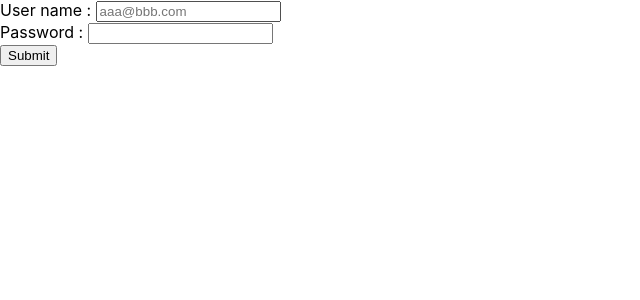
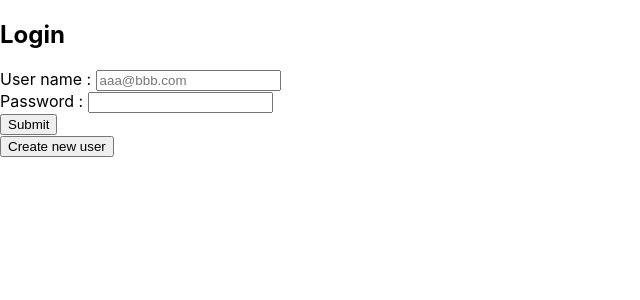
Before and after one commit to Kodewerfer/BURide_Front, a React (Create React App) app: page /login in a window 1280 px wide. Shown: the top 300 px of the page, without its empty margins (0-640 px from the left). Built offline with nearby package versions, Linux system fonts and the light colour scheme.

Commit message:
add error page, finish login and signup

```diff
--- a/src/App.js
+++ b/src/App.js
@@ -1,10 +1,10 @@
 import React from 'react';
 import './App.css';
 
-import { Router, Link, Redirect, redirectTo, navigate } from "@reach/router"
+import { Router, navigate } from "@reach/router"
 
 
-import LogInPage from './components/logIn';
+import LogSignPage from './components/logSign';
 import ListPage from './components/list';
 import DetailPage from './components/detail';
 import ErrorPage from './components/error';
@@ -17,12 +17,13 @@ export default class App extends React.Component {
   constructor(props) {
     super(props)
     this.state = {
-      currentToken: window.localStorage['BURToken'],
+      onGoingError: 0,
+      currentToken: window.localStorage.getItem('BURToken') || false,
       currentUser: "NaN"
     }
   }
 
-  // Post, /login
+  // *Post, /login
   handleLogin(logInfo) {
     // const history = useHistory();
     const fetchAddr = URLconfig.USER_ADDRESS + "/login";
@@ -40,13 +41,13 @@ export default class App extends React.Component {
           return result.json();
         }
 
-        return this.errorHandler({ message: "login unsuccessful, server stauts " + result.status });
+        throw { title: "login unsuccessful", message: result.message, status: result.status };
 
       })
       .then((res) => {
-        window.localStorage['BURToken'] = res;
+        window.localStorage.setItem('BURToken', res.token);
         this.setState({
-          currentToken: res,
+          currentToken: res.token,
           currentUser: logInfo.username
         });
 
@@ -58,26 +59,89 @@ export default class App extends React.Component {
         this.errorHandler(error)
       });
   }
+  // *Post, /login/signup
+  handleSignUp(logInfo) {
+    // const history = useHistory();
+    const fetchAddr = URLconfig.USER_ADDRESS + "/signup";
+
+    fetch(fetchAddr, {
+      method: 'POST',
+      headers: {
+        'Content-Type': 'application/json'
+      },
+      body: JSON.stringify(logInfo)
+    })
+      .then((result) => {
+
+        if (result.status === 200) {
+          return result.json();
+        }
+
+        // this.errorHandler({ message: "create user unsuccessful", status: result.status });
+        // return false;
+        throw { title: "signup unsuccessful", message: result.message, status: result.status };
+
+      })
+      .then((res) => {
+        this.handleLogin(logInfo);
+      })
+      // .then()
+      .catch((error) => {
+        this.errorHandler(error)
+      });
+  }
+  handleSignOut() {
+    window.localStorage.removeItem('BURToken');
+    this.setState({
+      currentToken: 0,
+      currentUser: "NaN"
+    });
+  }
   // handle all error in the app.
   errorHandler(error) {
     this.setState({
-      errorMessage: error.message
+      onGoingError: error
     })
-    console.log(error);
+    // console.log(error);
+    navigate('/error');
+  }
+  clearError() {
+    this.setState({
+      onGoingError: 0
+    });
+
+    // window.history.back();
+    navigate('/');
   }
 
   render() {
     return (
-      <Router>
+      <div className="body-wrapper">
 
-        <ListPage default path="/list" token={window.localStorage['BURToken']} />
+        <PageHeader token={this.state.currentToken} username={this.state.currentUser} onSignOut={() => this.handleSignOut()} />
 
-        <LogInPage path="/login" onLogin={(logInfo) => { this.handleLogin(logInfo) }} />
+        <Router>
 
-        <DetailPage path="/detail" />
+          <ListPage default path="/list" token={window.localStorage['BURToken']} />
+
+          <LogSignPage path="/login" onLogin={(logInfo) => { this.handleLogin(logInfo) }} onSignUp={(logInfo) => { this.handleSignUp(logInfo) }} />
+
+          <DetailPage path="/detail" />
+
+          <ErrorPage path="error" error={this.state.onGoingError} onClose={() => this.clearError()} />
 
 
-      </Router>
+        </Router>
+      </div>
     )
   }
 }
+
+
+function PageHeader(props) {
+  return (
+    <div>
+      {props.token ? (<div><span>{props.username}, Welcome!  </span><button onClick={props.onSignOut}>Logout</button></div>) : ""}
+    </div>
+  )
+}
--- a/src/components/error.js
+++ b/src/components/error.js
@@ -2,5 +2,23 @@ import React from 'react';
 
 export default function ErrorPage(props) {
 
-  return "error";
+  if (!props.error) {
+    window.history.back();
+    return false;
+  }
+
+  return (
+    <div>
+      <h3>Error</h3>
+      <h3>{props.error.title}</h3>
+      <h4>{props.error.message}</h4>
+      <h4>Server status : {props.error.status}</h4>
+      {/* <div>
+        <p>{props.error}</p>
+      </div> */}
+      <div className="close-error">
+        <button onClick={props.onClose}>Back</button>
+      </div>
+    </div>
+  )
 }
--- a/src/components/logIn.js
+++ b/src/components/logSign.js
@@ -2,10 +2,12 @@ import React from 'react';
 
 // CSS gose here
 
-export default class LogInPage extends React.Component {
+export default class LogSignPage extends React.Component {
   constructor(props) {
     super(props);
+    // isLogIn: true for login, false for signup.
     this.state = {
+      isLogIn: true,
       uname: "",
       upass: ""
     }
@@ -23,26 +25,41 @@ export default class LogInPage extends React.Component {
   handleSubmit(event) {
     event.preventDefault();
 
-    this.props.onLogin({
-      username: this.state.uname,
-      password: this.state.upass
+    if (this.state.isLogIn) {
+      this.props.onLogin({
+        username: this.state.uname,
+        password: this.state.upass
+      });
+    } else {
+      this.props.onSignUp({
+        username: this.state.uname,
+        password: this.state.upass
+      });
+    }
+  }
+  switchAction() {
+    this.setState({
+      isLogIn: !this.state.isLogIn
     })
-
   }
   render() {
     return (
-      <div className="login-wrapper" >
+      <div className="logsign-wrapper" >
+        <h2>{this.state.isLogIn ? "Login" : "Signup"}</h2>
         <form onSubmit={(event) => this.handleSubmit(event)}>
-          <div className="login-items">
+          <div className="logsign-items">
             <label htmlFor="logUName">User name : </label>
             <input id="logUName" type="text" placeholder="aaa@bbb.com" required value={this.state.uname} onChange={(event) => this.handleUname(event)} />
           </div>
-          <div className="login-items">
+          <div className="logsign-items">
             <label htmlFor="logUPass">Password : </label>
             <input id="logUPass" type="password" value={this.state.upass} required onChange={(event) => this.handleUPass(event)} />
           </div>
-          <div className="login-button">
+          <div className="logsign-button">
             <input type="submit" value="Submit" />
+          </div>
+          <div className="logsign-button">
+            <input type="button" onClick={() => this.switchAction()} value={this.state.isLogIn ? "Create new user" : "Already have an account?"} />
           </div>
         </form>
       </div>
```
